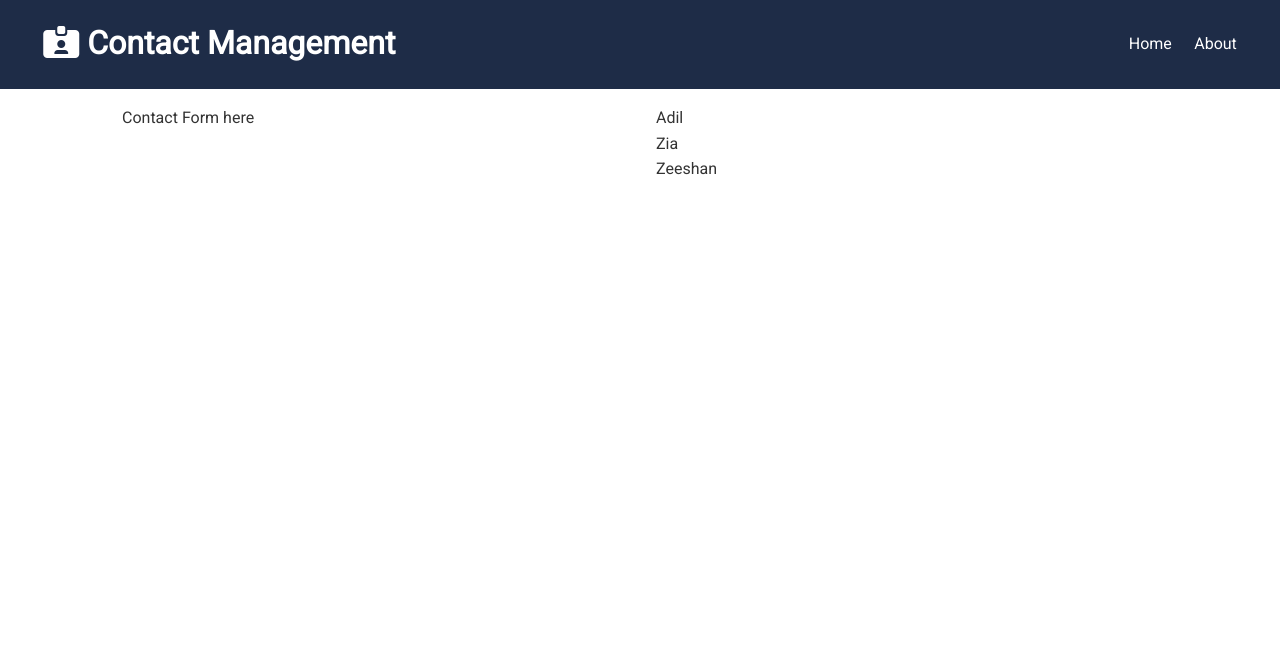
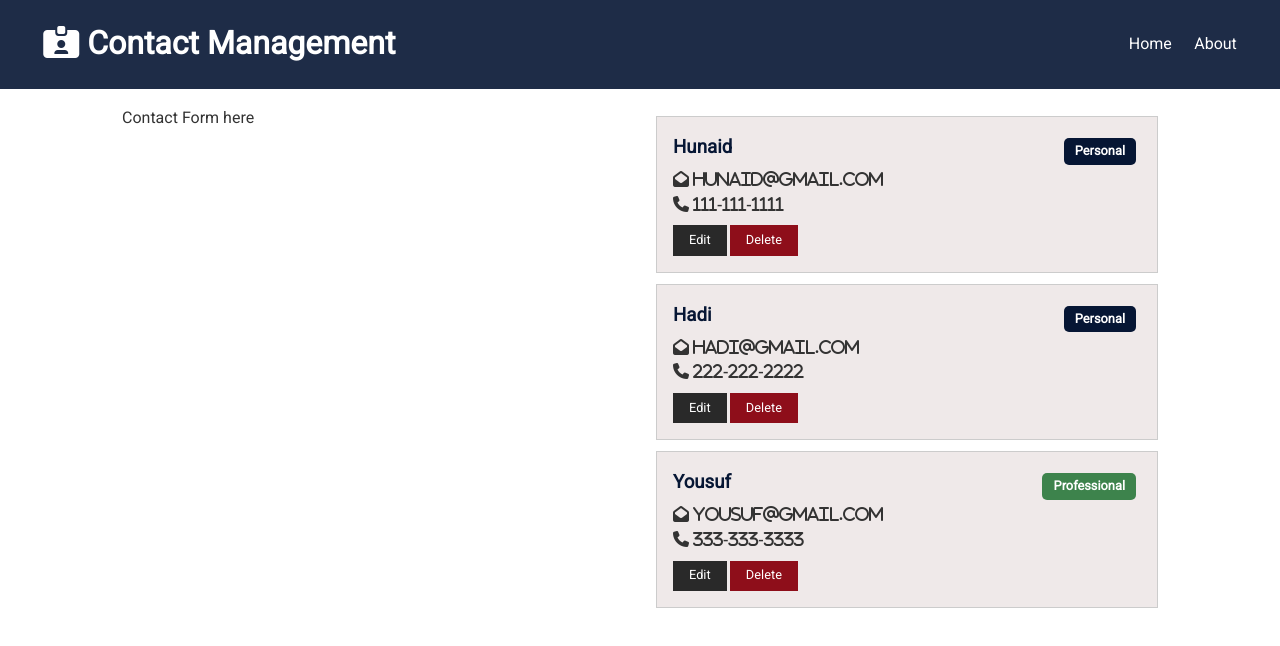
Before and after one commit to Hunaid-Memon/contact-management, a React (Create React App) app in the folder client/: page / in a window 1280 px wide. Shown: the top 646 px of the page. Built offline with nearby package versions, Linux system fonts and the light colour scheme.

Commit message:
Updated ContactItem

```diff
--- a/client/src/components/contacts/ContactItem.js
+++ b/client/src/components/contacts/ContactItem.js
@@ -1,9 +1,42 @@
-import React from 'react'
+import React from "react";
+import PropTypes from "prop-types";
 
 const ContactItem = ({ contact }) => {
+  const {  name, email, phone, type } = contact;
+
   return (
-      <div>{ contact.name }</div>
-  )
-}
+    <div className="card bg-light">
+      <h3 className="text-primary text-left">
+        {name}{" "}
+        <span
+          className={
+            "badge " +
+            (type === "professional" ? "badge-success" : "badge-primary")
+          }
+          style={{ float: "right" }}
+        >
+          {type.slice(0, 1).toUpperCase() + type.slice(1)}
+        </span>
+      </h3>
+      <ul className="list">
+        {email && (
+          <li style={{ display: "block" }} className="fas fa-envelope-open">
+            {" "}
+            {email}
+          </li>
+        )}
+        {phone && <li className="fas fa-phone"> {phone}</li>}
+      </ul>
+      <p>
+        <button className="btn btn-dark btn-sm">Edit</button>
+        <button className="btn btn-danger btn-sm">Delete</button>
+      </p>
+    </div>
+  );
+};
 
-export default ContactItem
+ContactItem.propTypes = {
+  contact: PropTypes.object.isRequired,
+};
+
+export default ContactItem;
--- a/client/src/context/contact/ContactState.js
+++ b/client/src/context/contact/ContactState.js
@@ -22,22 +22,22 @@ const ContactState = props => {
         contacts: [
             {
                 id: 1,
-                name: 'Adil',
-                email: 'adil@gmail.com',
+                name: 'Hunaid',
+                email: 'hunaid@gmail.com',
                 phone: '111-111-1111',
                 type: 'personal'
             },
             {
                 id: 2,
-                name: 'Zia',
-                email: 'zia@gmail.com',
+                name: 'Hadi',
+                email: 'hadi@gmail.com',
                 phone: '222-222-2222',
                 type: 'personal'
             },
             {
                 id: 3,
-                name: 'Zeeshan',
-                email: 'zeeshan@gmail.com',
+                name: 'Yousuf',
+                email: 'yousuf@gmail.com',
                 phone: '333-333-3333',
                 type: 'professional'
             }
```
